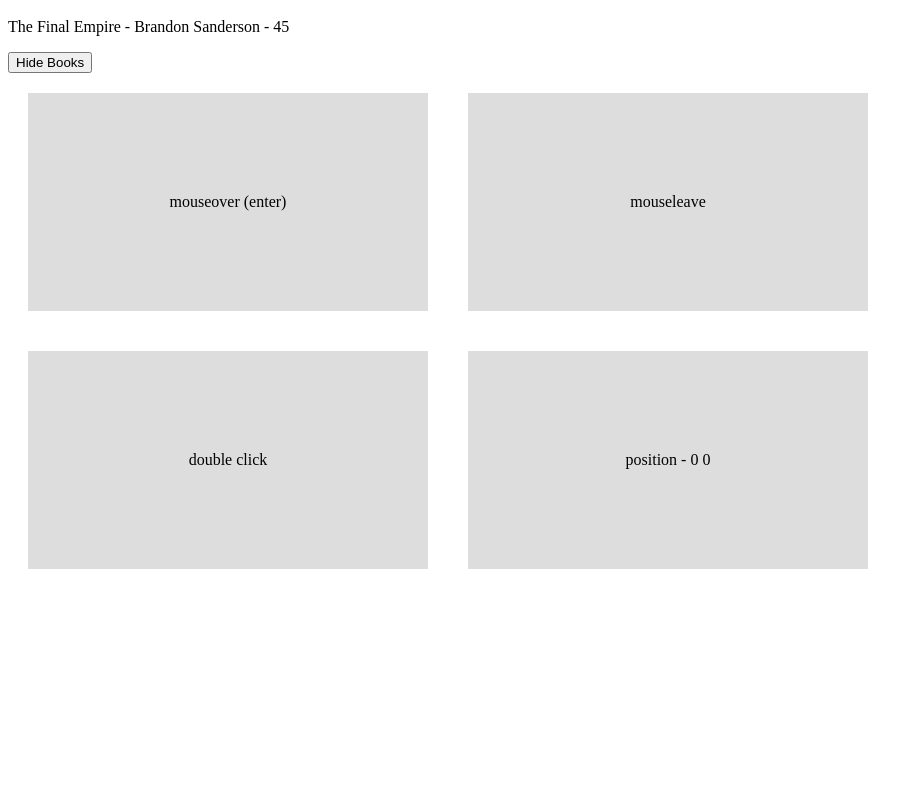
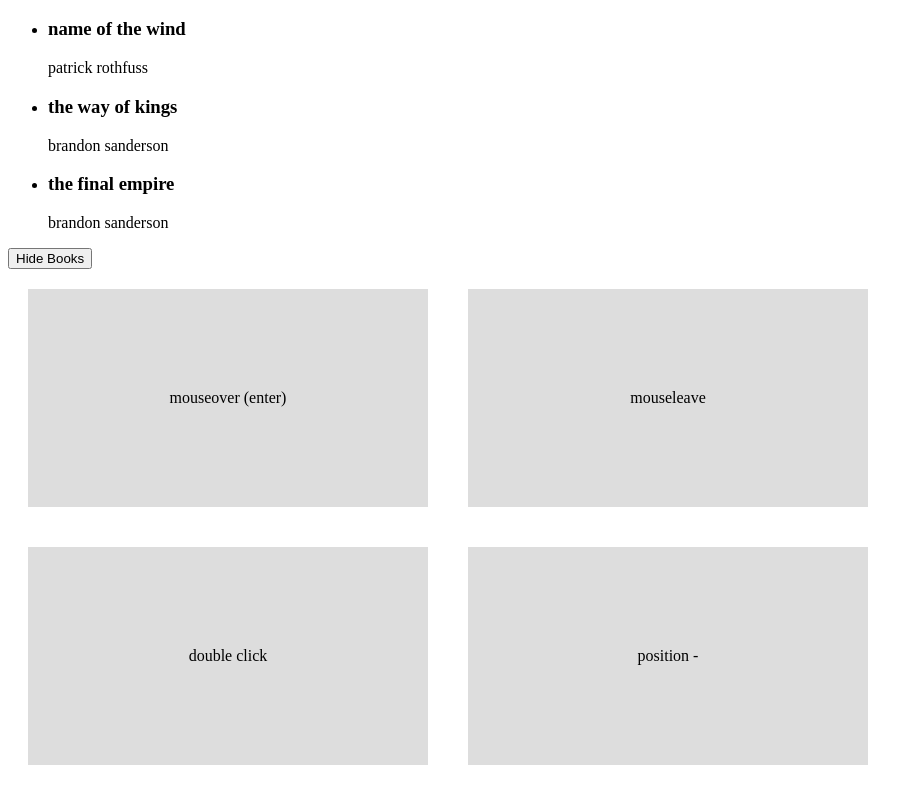
Before and after one commit to wassupdee/Vue-JS-3-Tutorial-for-Beginners, a plain HTML site: page index.html in a window 1280 px wide. Shown: the part 48-841 px from the top of the page, without its empty margins (0-923 px from the left). Before the commit the page ends 800 px from the top, so only its background shows below. Drawn offline with nearby package versions, Linux system fonts and the light colour scheme.

Commit message:
v-forでリストを表示する

```diff
--- a/app.js
+++ b/app.js
@@ -2,11 +2,11 @@ const app = Vue.createApp({
   data(){
     return {
       showBooks: true,
-      title: 'The Final Empire',
-      author: 'Brandon  Sanderson',
-      age: 45,
-      x: 0,
-      y:0
+      books: [
+        { title: 'name of the wind', author: 'patrick rothfuss'},
+        { title: 'the way of kings', author: 'brandon sanderson'},
+        { title: 'the final empire', author: 'brandon sanderson'},
+      ]
     }
   },
   methods: {
--- a/index.html
+++ b/index.html
@@ -20,7 +20,12 @@
 
     <div id="app">
       <div v-if="showBooks">
-        <p>{{ title }} - {{ author }} - {{ age }}</p>
+        <ul>
+          <li v-for="book in books">
+            <h3>{{ book.title }}</h3>
+            <p>{{ book.author }}</p>
+          </li>
+        </ul>
       </div>
 
       <button @click="toggleShowBooks">
```
